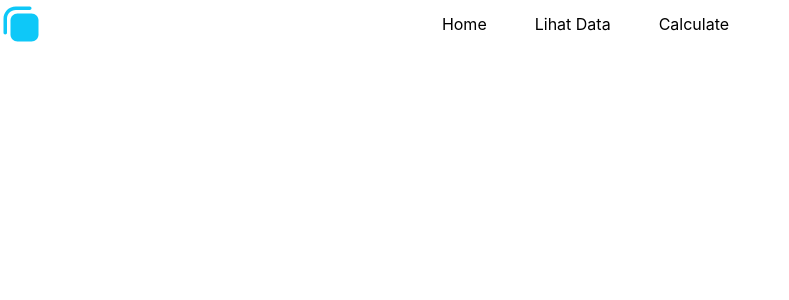
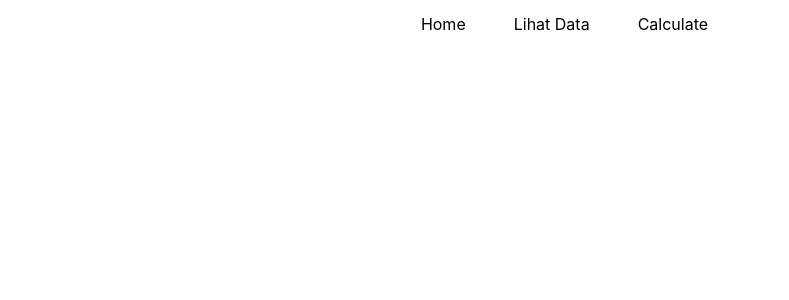
Before and after one commit to senapahlevi/next-qr-code, a Next.js app: page /header in a window 1280 px wide. Shown: the top 300 px of the page, without its empty margins (0-789 px from the left). Built offline with nearby package versions, Linux system fonts and the light colour scheme.

Commit message:
openstreet map

```diff
--- a/pages/header.jsx
+++ b/pages/header.jsx
@@ -7,24 +7,7 @@ function Header() {
     <div class="navbar-1-1">
       <div class="container mx-auto flex flex-wrap flex-row items-center justify-between">
 
-          <svg
-            width="42"
-            height="42"
-            viewBox="0 0 42 42"
-            fill="none"
-            xmlns="http://www.w3.org/2000/svg"
-          >
-            <path
-              fill-rule="evenodd"
-              clip-rule="evenodd"
-              d="M3.5 15.75C3.5 8.98451 8.98451 3.5 15.75 3.5H29.75C30.7165 3.5 31.5 4.2835 31.5 5.25C31.5 6.2165 30.7165 7 29.75 7H15.75C10.9175 7 7 10.9175 7 15.75V29.75C7 30.7165 6.2165 31.5 5.25 31.5C4.2835 31.5 3.5 30.7165 3.5 29.75V15.75Z"
-              fill="#0EC8F8"
-            />
-            <path
-              d="M10.5 17.5C10.5 13.634 13.634 10.5 17.5 10.5H31.5C35.366 10.5 38.5 13.634 38.5 17.5V31.5C38.5 35.366 35.366 38.5 31.5 38.5H17.5C13.634 38.5 10.5 35.366 10.5 31.5V17.5Z"
-              fill="#0EC8F8"
-            />
-          </svg>
+
         <label for="menu-toggle" class="cursor-pointer lg:hidden block">
           <svg
             class="w-6 h-6"
```
